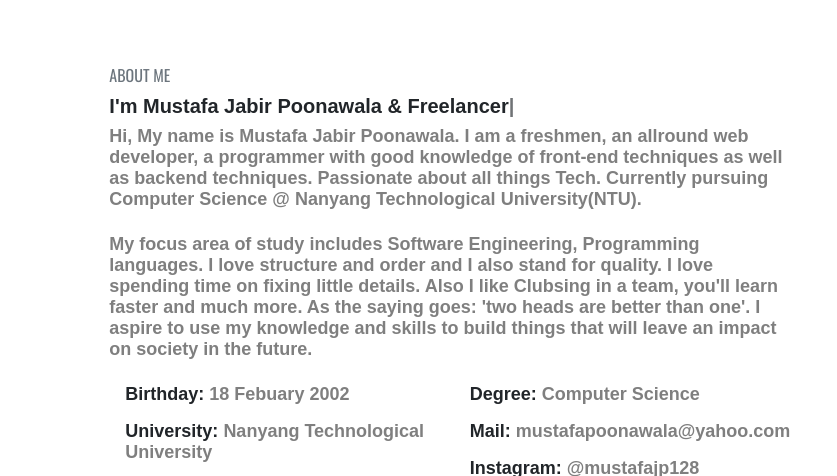
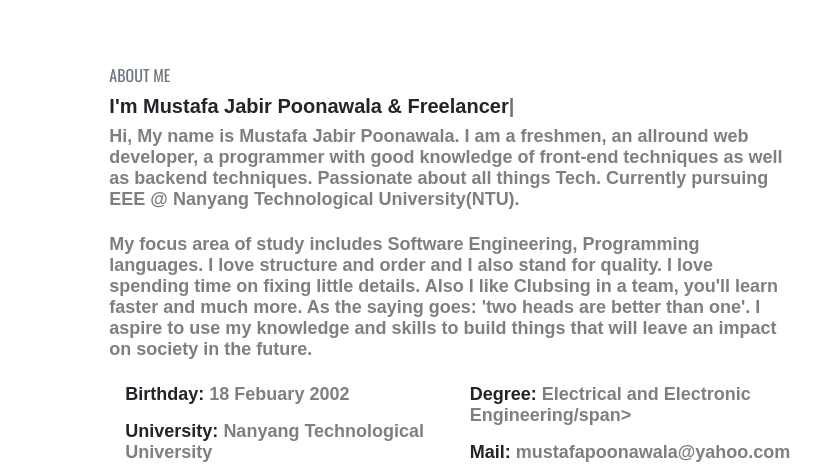
Before and after one commit to MustafaJP/Porfolio, a plain HTML site: page index.html in a window 1280 px wide. Shown: the part 843-1319 px from the top of the page, 443-1280 px from the left. Drawn offline with nearby package versions, Linux system fonts and the light colour scheme; a web font is replaced by a local one.

Commit message:
Additional Changes

```diff
--- a/index.html
+++ b/index.html
@@ -77,7 +77,7 @@
                                 <h6 class="text-uppercase font-os font-size-16 text-muted">About Me</h6>
                                 <h5 class="font-ram font-size-20"> <div class="block"> I'm Mustafa Jabir Poonawala & </div> <span id="typed_2"></span></h5>
                                 <p class="font-ram text-black-50 m-0">
-                                    Hi, My name is Mustafa Jabir Poonawala. I am a freshmen, an allround web developer, a programmer with good knowledge of front-end techniques as well as backend techniques. Passionate about all things Tech. Currently pursuing Computer Science @ Nanyang Technological University(NTU).
+                                    Hi, My name is Mustafa Jabir Poonawala. I am a freshmen, an allround web developer, a programmer with good knowledge of front-end techniques as well as backend techniques. Passionate about all things Tech. Currently pursuing EEE @ Nanyang Technological University(NTU).
                                 </p>
                                 <br>
                                 <p class="font-ram text-black-50 m-0">
@@ -90,7 +90,7 @@
                                         <p class="font-ram"><b>Phone: </b><span class="text-black-50">+65 90164322</span></p>
                                     </div>
                                     <div class="col-sm-6 d-flex flex-column pl-3 pr-0">
-                                        <p class="font-ram"><b>Degree: </b><span class="text-black-50">Computer Science</span></p>
+                                        <p class="font-ram"><b>Degree: </b><span class="text-black-50">Electrical and Electronic Engineering/span></p>
                                         <p class="font-ram"><b>Mail: </b><span class="text-black-50">mustafapoonawala@yahoo.com</span></p>
                                         <p class="font-ram"><b>Instagram: </b><span class="text-black-50">@mustafajp128</span></p>
                                     </div>
```
